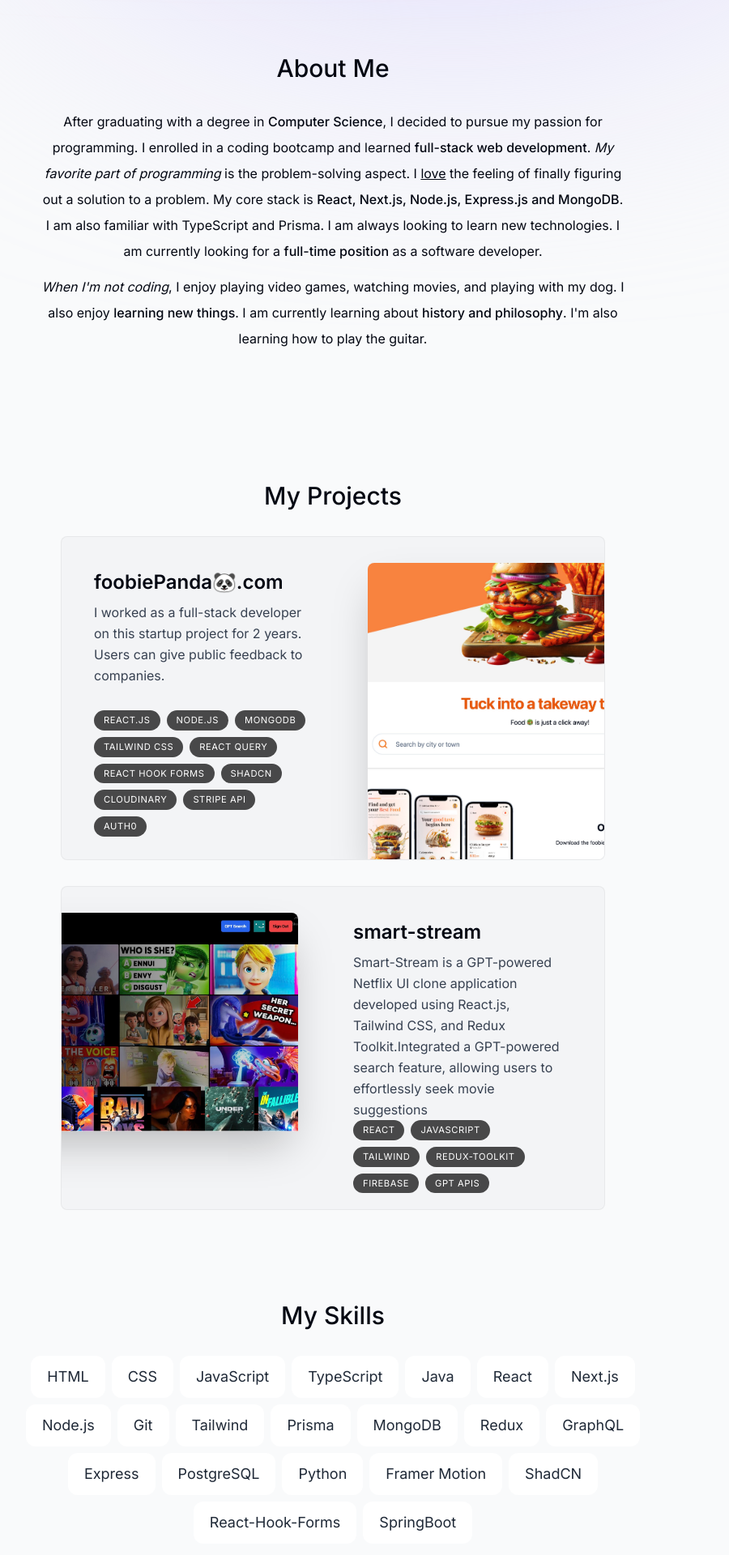
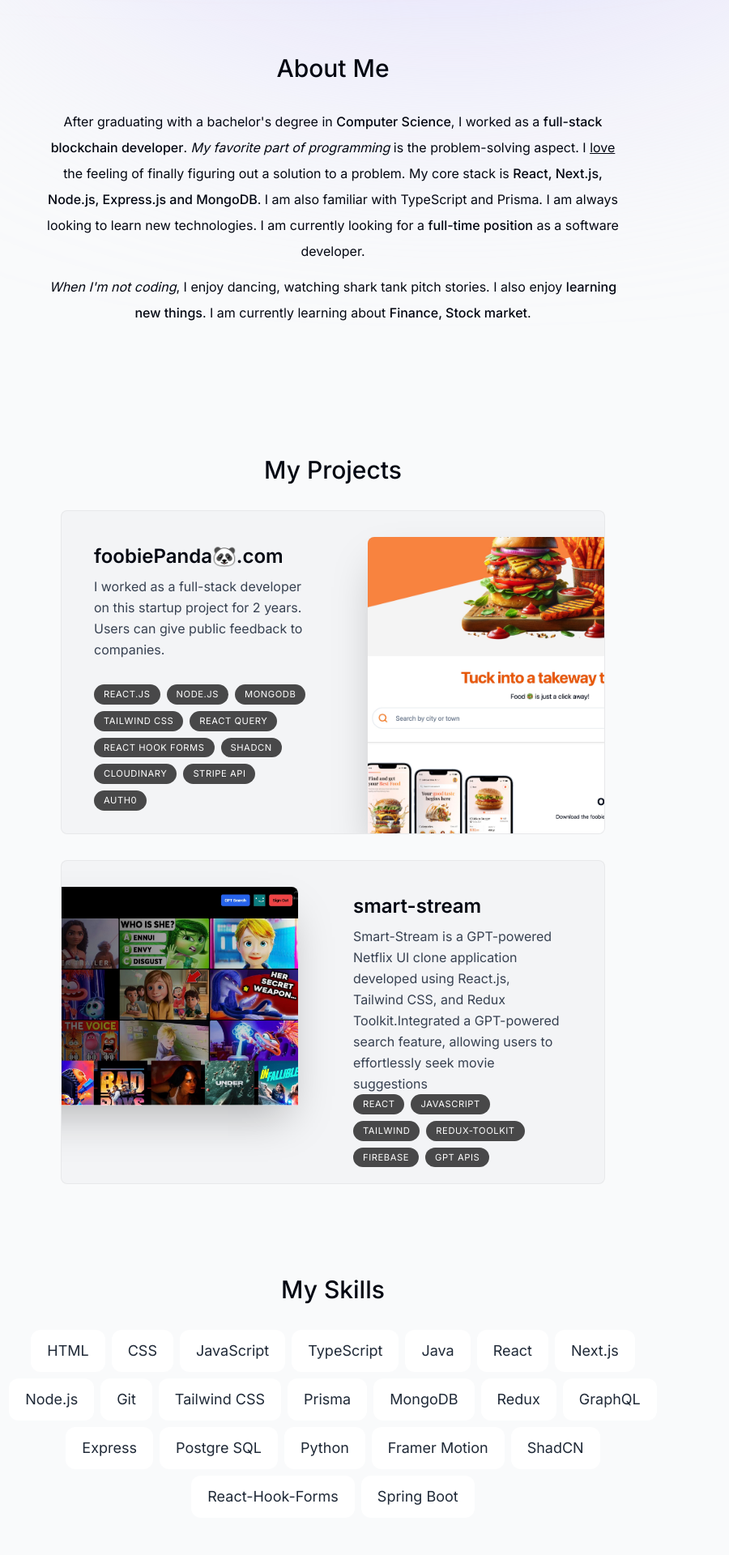
Before and after one commit to ootejreddy/nextjs_portfolio, a Next.js app: page / in a window 1280 px wide. Shown: the part 800-2720 px from the top of the page at 81% size, without its empty margins (229-1129 px from the left). Built offline with nearby package versions, Linux system fonts and the light colour scheme.

Commit message:
Modified Intro and about information

```diff
--- a/components/About.tsx
+++ b/components/About.tsx
@@ -17,10 +17,9 @@
     >
       <SectionHeading>About me</SectionHeading>
       <p className="mb-3">
-        After graduating with a degree in{" "}
-        <span className="font-medium">Computer Science</span>, I decided to
-        pursue my passion for programming. I enrolled in a coding bootcamp and
-        learned <span className="font-medium">full-stack web development</span>.{" "}
+        After graduating with a bachelor's degree in{" "}
+        <span className="font-medium">Computer Science</span>, I worked as a{" "}
+        <span className="font-medium">full-stack blockchain developer</span>.{" "}
         <span className="italic">My favorite part of programming</span> is the
         problem-solving aspect. I <span className="underline">love</span> the
         feeling of finally figuring out a solution to a problem. My core stack
@@ -35,12 +34,11 @@
       </p>
 
       <p>
-        <span className="italic">When I'm not coding</span>, I enjoy playing
-        video games, watching movies, and playing with my dog. I also enjoy{" "}
+        <span className="italic">When I'm not coding</span>, I enjoy dancing,
+        watching shark tank pitch stories. I also enjoy{" "}
         <span className="font-medium">learning new things</span>. I am currently
         learning about{" "}
-        <span className="font-medium">history and philosophy</span>. I'm also
-        learning how to play the guitar.
+        <span className="font-medium">Finance, Stock market</span>.
       </p>
     </motion.section>
   );
--- a/components/Intro.tsx
+++ b/components/Intro.tsx
@@ -58,7 +58,7 @@
         animate={{ opacity: 1, y: 0 }}
       >
         <span className="font-bold">Hello, I'm SAI OOTEJ REDDY.</span> I'm a{" "}
-        <span className="font-bold">full-stack developer</span> with{" "}
+        <span className="font-bold">full-stack developer</span> having around{" "}
         <span className="font-bold">2 years</span> of experience. I enjoy
         building <span className="italic">sites & apps</span>.
       </motion.h1>
--- a/lib/data.ts
+++ b/lib/data.ts
@@ -3,8 +3,7 @@
 import { FaReact } from "react-icons/fa";
 import { LuGraduationCap } from "react-icons/lu";
 import foobiePandaImg from "@/public/foobiePanda.jpg";
-// import rmtdevImg from "@/public/rmtdev.png";
-// import wordanalyticsImg from "@/public/wordanalytics.png";
+
 import smartStreamImg from "@/public/smartStream.jpg";
 
 export const links = [
@@ -44,18 +43,18 @@
   "Next.js",
   "Node.js",
   "Git",
-  "Tailwind",
+  "Tailwind CSS",
   "Prisma",
   "MongoDB",
   "Redux",
   "GraphQL",
   "Express",
-  "PostgreSQL",
+  "Postgre SQL",
   "Python",
   "Framer Motion",
   "ShadCN",
   "React-Hook-Forms",
-  "SpringBoot",
+  "Spring Boot",
 ] as const;
 export const projectsData = [
   {
```
